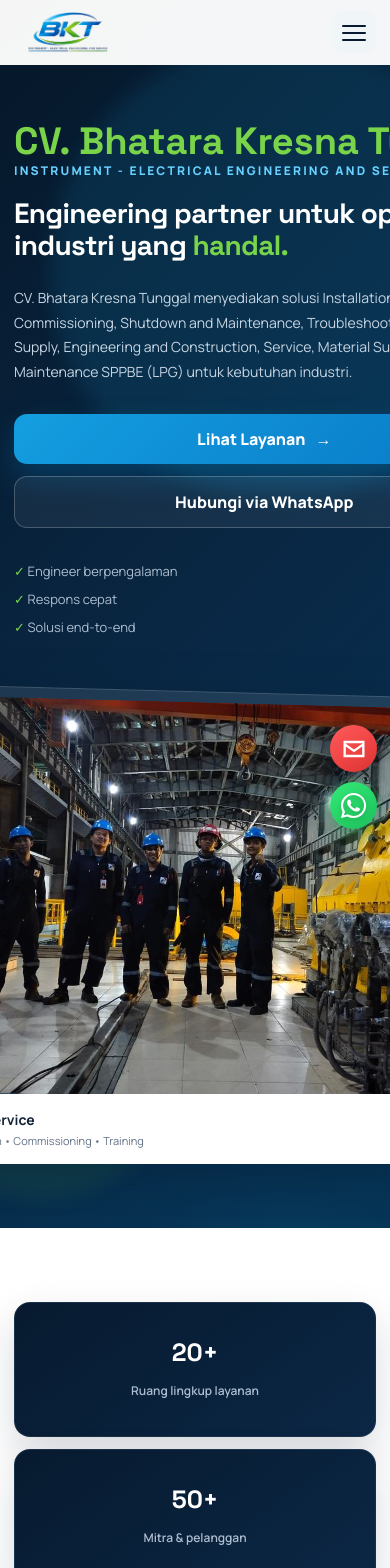
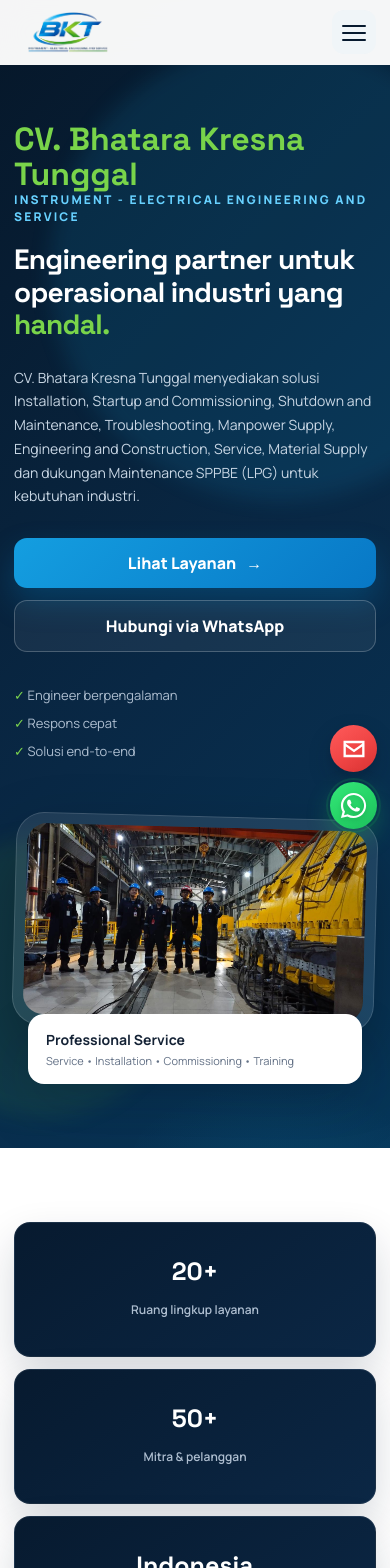
Before and after one commit to athenszz00/bkt-company-profile, a React (Vite) app: page / in a window 390 px wide. Shown: the top 1568 px of the page. Built offline with nearby package versions, Linux system fonts and the light colour scheme.

Commit message:
perbaiki mobile

```diff
--- a/src/styles.css
+++ b/src/styles.css
@@ -1530,7 +1530,47 @@
     line-height: 1.5;
   }
 }
-
+.hero__company-name {
+  width: 100% !important;
+  max-width: 100% !important;
+
+  font-size: 36px !important;
+  line-height: 1.08;
+
+  white-space: normal;
+  overflow-wrap: break-word;
+}
+
+.hero__headline {
+  max-width: 100%;
+  font-size: 28px;
+  line-height: 1.15;
+}
+
+.hero__lead {
+  max-width: 100%;
+  font-size: 14px;
+  line-height: 1.7;
+}
+
+.hero__visual {
+  width: 100%;
+  max-width: 100%;
+
+  justify-self: stretch;
+
+  transform: none;
+}
+
+.hero__frame {
+  width: 100%;
+}
+
+.hero__frame img {
+  width: 100%;
+  aspect-ratio: 16 / 9;
+  object-fit: cover;
+}
 
 /* =========================================================
    PROJECTS - SMALL MOBILE
@@ -1576,6 +1616,20 @@
   }
 }
 
+.hero__company-name {
+  font-size: 32px !important;
+  line-height: 1.08;
+}
+
+.hero__headline {
+  font-size: 25px;
+  line-height: 1.16;
+}
+
+.hero__lead {
+  font-size: 13.5px;
+  line-height: 1.7;
+}
 
 /* =========================================================
    PROJECTS - VERY SMALL MOBILE
```
Also changed, not shown: 4 other files (tests, documents, lock files or other folders).
